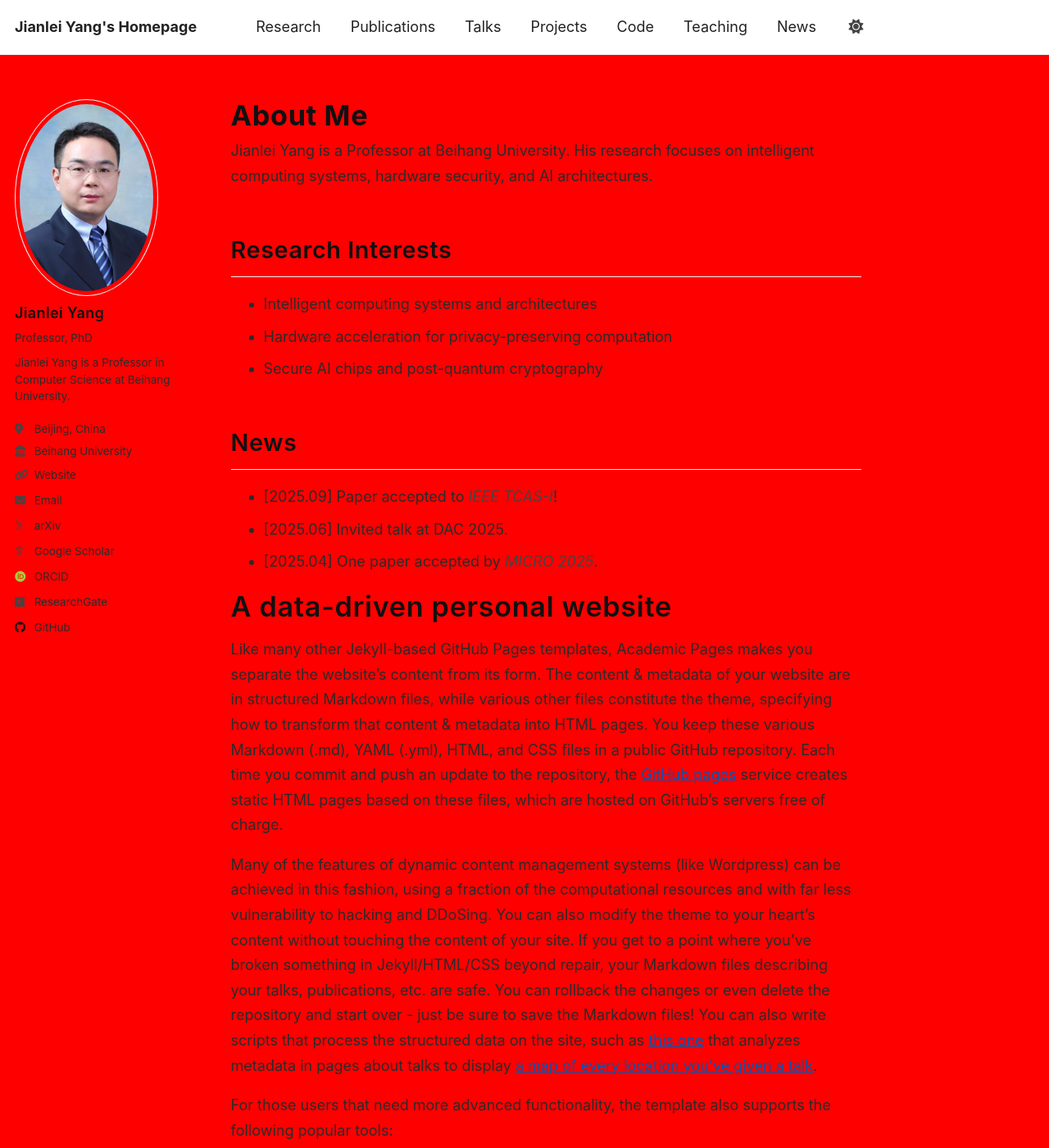
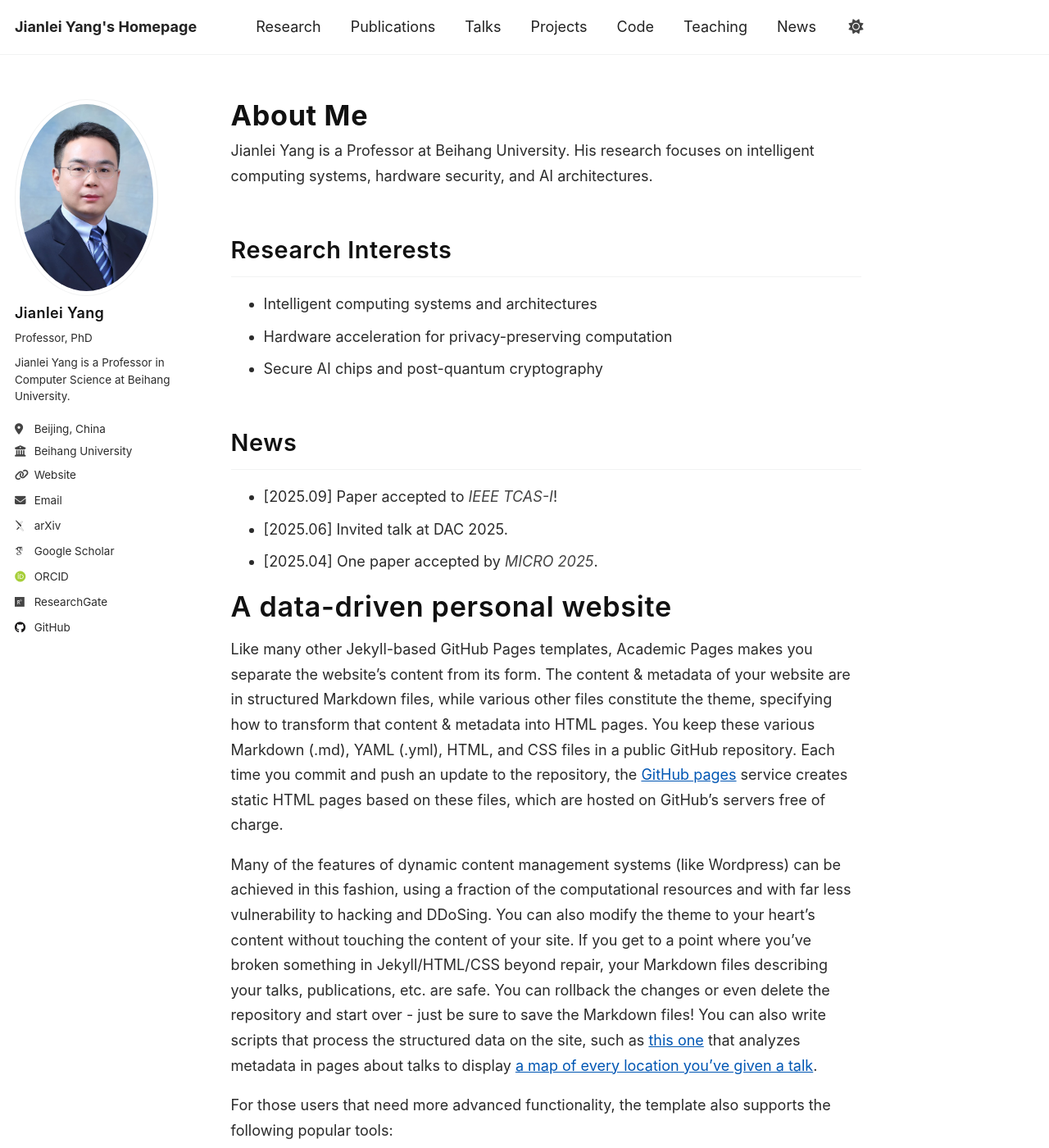
Before and after one commit to dogrush/dogrush.github.io, a Jekyll site: the page built from _pages/about.md, in a window 1280 px wide and 1400 px high. Shown: the whole window at 82% size. Built offline with Jekyll 4.4.1, drawn with Linux system fonts in a browser that asks for light colours; some web fonts are replaced; a script that is not in the unit is left out.

Commit message:
Update custom.scss

```diff
--- a/_sass/custom.scss
+++ b/_sass/custom.scss
@@ -3,9 +3,6 @@
    Style: Academic Clean
    Author: Jianlei Yang
    ========================================================================== */
-
-body { background-color: red !important; }
-
 
 /* ===== 让头像保持原始比例且限制最大尺寸 ===== */
 .avatar, .author-avatar {
```
